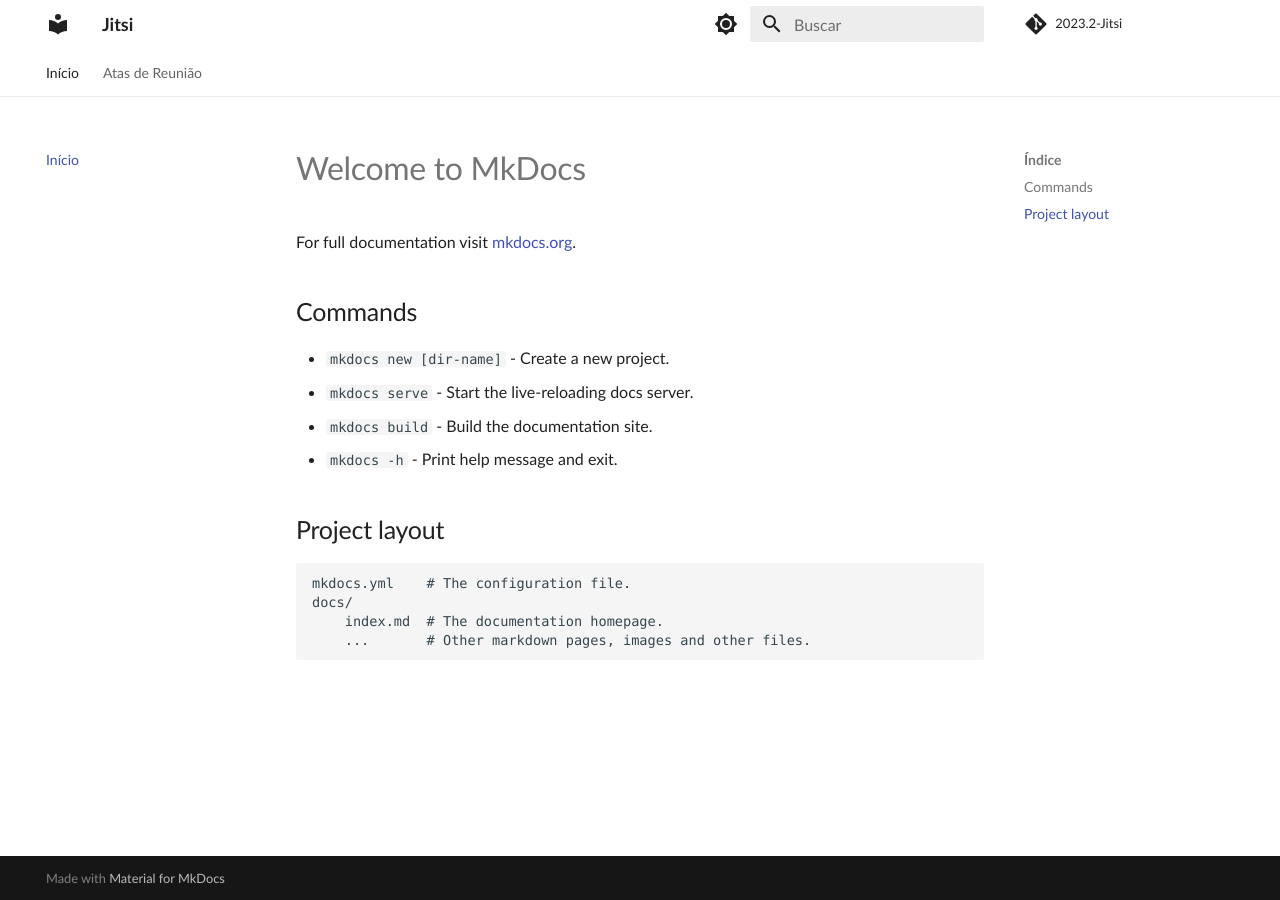
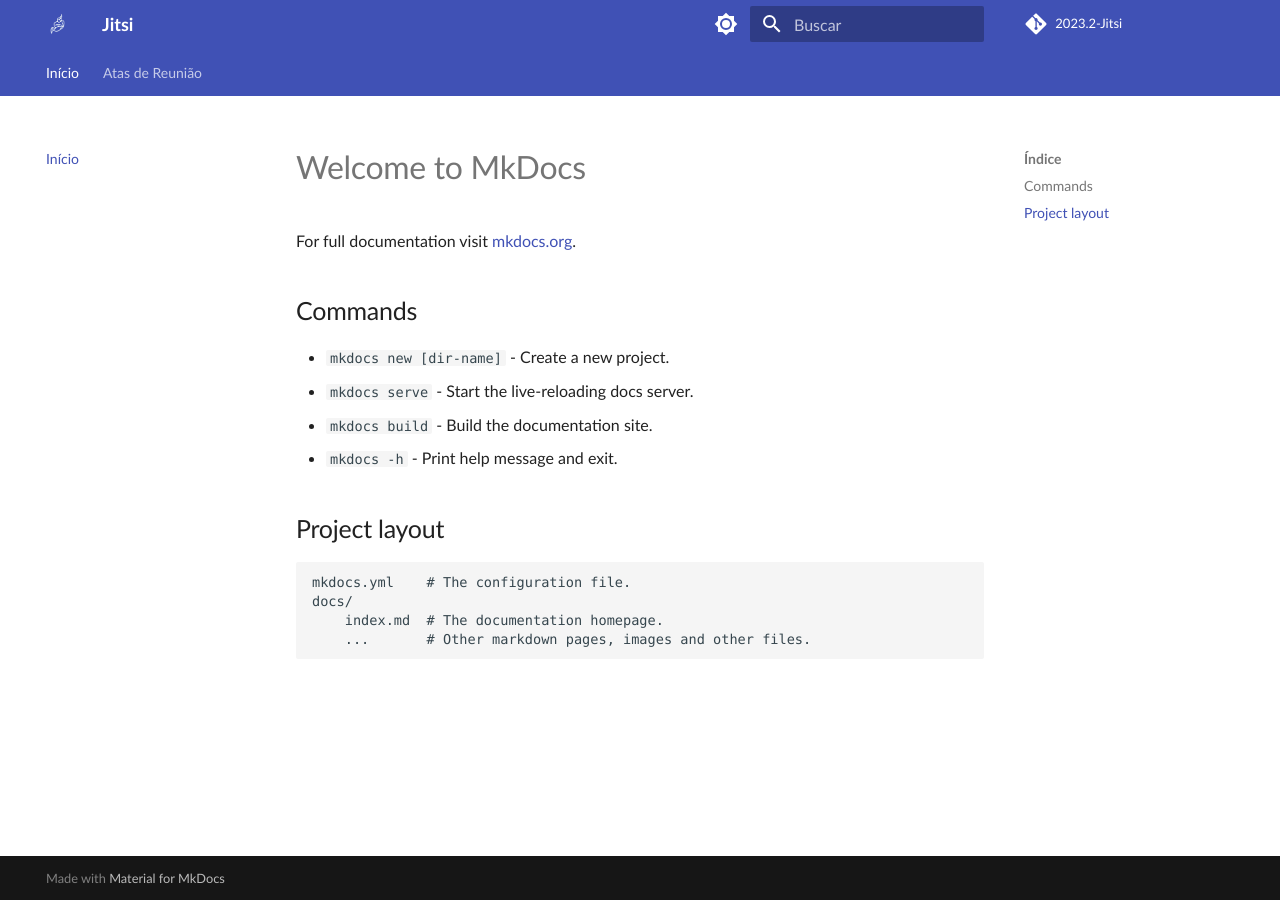
Before and after one commit to Requisitos-de-Software/2023.2-Jitsi, an MkDocs documentation site: the page built from docs/index.md, in a window 1280 px wide. Built offline with MkDocs 1.6.1 and Material for MkDocs 9.7.7, drawn with Linux system fonts in a browser that asks for light colours; some web fonts are replaced; comment, search, counter and statistics services are not loaded.

Commit message:
add logo, icon e alteração da cor da header

```diff
--- a/mkdocs.yml
+++ b/mkdocs.yml
@@ -5,20 +5,20 @@ repo_url: "https://github.com/Requisitos-de-Software/2023.2-Jitsi.git"
 
 theme:
   name: material
-  # logo: assets/agiel-white.png
-  # favicon: assets/agiel-white.png
+  logo: assets/logoJitsi.png
+  favicon: assets/favicon.png
   language: "pt"
   palette:
     - media: "(prefers-color-scheme: light)"
       scheme: default
-      primary: white
+      primary: indigo
       toggle:
         icon: material/brightness-7
         name: Tema escuro
 
     - media: "(prefers-color-scheme: dark)"
       scheme: slate
-      primary: black
+      primary: indigo
       toggle:
         icon: material/brightness-4
         name: Tema claro
```
Also changed, not shown: docs/assets/favicon.png (added), docs/assets/logoJitsi.png (added).
